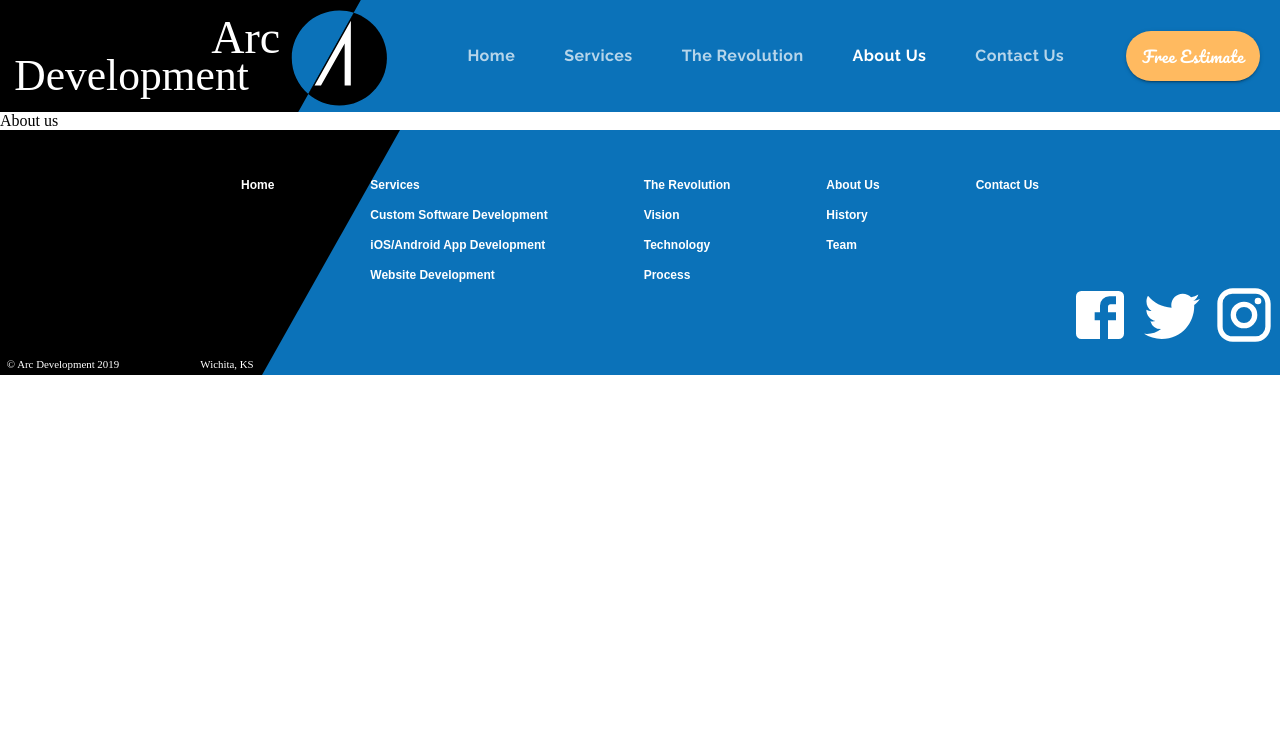
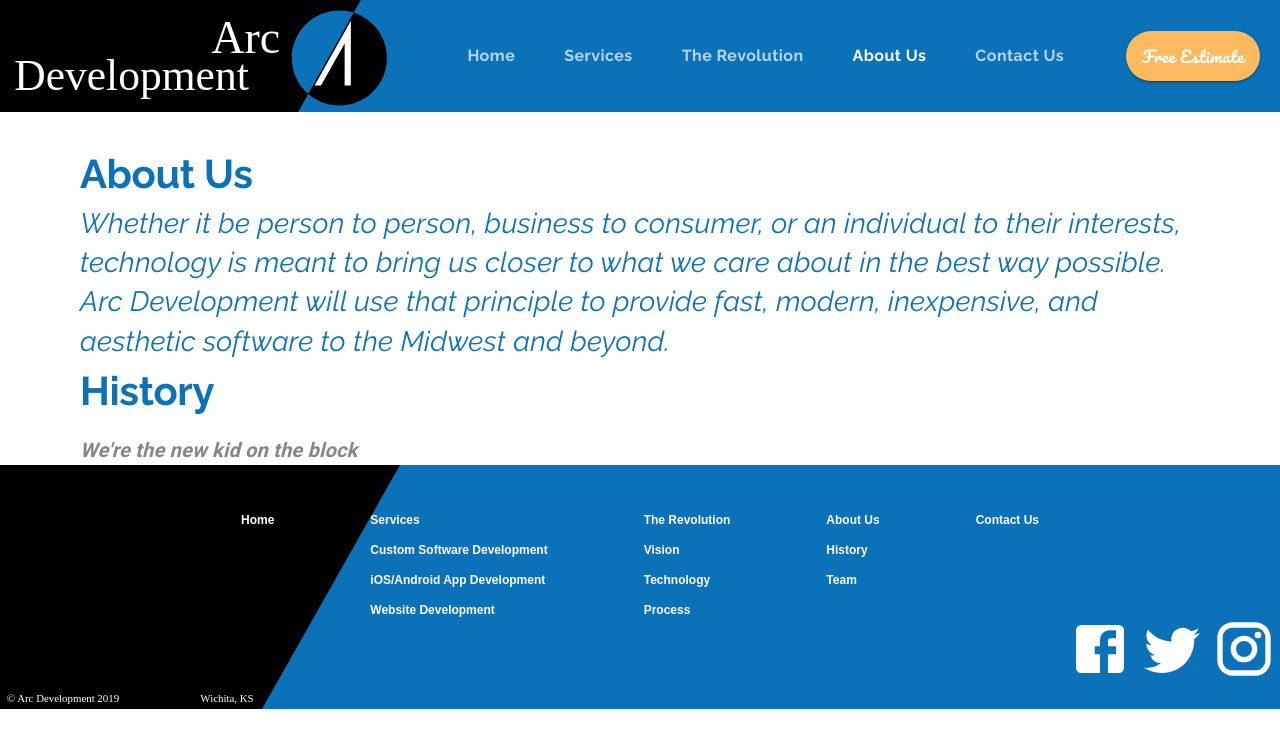
Before and after one commit to SepantaJoshani/Arc-Dev-Clone, a React (Create React App) app: page /about in a window 1280 px wide. Shown: the top 748 px of the page. Built offline with nearby package versions, Linux system fonts and the light colour scheme.

Commit message:
creating about us page and adding the first block

```diff
--- a/src/App.js
+++ b/src/App.js
@@ -10,6 +10,7 @@
 import MobileApps from "./pages/MobileApps";
 import Websites from "./pages/Websites";
 import Revolution from "./pages/Revolution";
+import AboutUs from "./pages/AboutUs";
 
 function App() {
   const [selectedIndex, setSelectedIndex] = useState(0);
@@ -85,7 +86,16 @@
               />
             )}
           />
-          <Route exact path="/about" component={() => <div>About us</div>} />
+          <Route
+            exact
+            path="/about"
+            component={() => (
+              <AboutUs
+                setValue={setValue}
+                setSelectedIndex={setSelectedIndex}
+              />
+            )}
+          />
           <Route exact path="/contact" component={() => <div>Contact</div>} />
           <Route exact path="/estimate" component={() => <div>Estimate</div>} />
         </Switch>
--- /dev/null
+++ b/src/pages/AboutUs.js
@@ -0,0 +1,66 @@
+import { makeStyles, useTheme } from "@material-ui/styles";
+import React from "react";
+import { Grid, Typography } from "@material-ui/core";
+
+const useStyles = makeStyles((theme) => ({
+  missionStatement: {
+    fontStyle: "italic",
+    fontWeight: 300,
+    fontSize: "1.rem",
+    maxWidth: "50em",
+    lineHeight: 1.4,
+  },
+  rowContainer: {
+    paddingLeft: "5rem",
+    paddingRight: "5rem",
+    [theme.breakpoints.down("sm")]: {
+      paddingLeft: "1.5rem",
+      paddingRight: "1.5rem",
+    },
+  },
+}));
+
+const AboutUs = () => {
+  const classes = useStyles();
+  const theme = useTheme();
+
+  return (
+    <Grid container direction="column">
+         {/*--------About Us Block (first)--------*/}
+      <Grid item className={classes.rowContainer} style={{ marginTop: "2rem" }}>
+        <Typography variant="h2">About Us</Typography>
+      </Grid>
+      <Grid
+        item
+        container
+        justifyContent="center"
+        className={classes.rowContainer}
+      >
+        <Typography variant="h4" center className={classes.missionStatement}>
+          Whether it be person to person, business to consumer, or an individual
+          to their interests, technology is meant to bring us closer to what we
+          care about in the best way possible. Arc Development will use that
+          principle to provide fast, modern, inexpensive, and aesthetic software
+          to the Midwest and beyond.
+        </Typography>
+      </Grid>
+       {/*--------History Block (second)--------*/}
+       <Grid item container className={classes.rowContainer}>
+           <Grid item container direction='column'>
+               <Grid item>
+                   <Typography variant='h2' gutterBottom>
+                       History
+                   </Typography>
+               </Grid>
+               <Grid item>
+                   <Typography variant='body1' style={{fontWeight:'700',fontStyle:'italic'}}>
+                   We're the new kid on the block
+                   </Typography>
+               </Grid>
+           </Grid>
+       </Grid>
+    </Grid>
+  );
+};
+
+export default AboutUs;
--- a/src/pages/Revolution.js
+++ b/src/pages/Revolution.js
@@ -28,7 +28,6 @@
 const Revolution = ({ setValue, setSelectedIndex }) => {
   const classes = useStyles();
   const theme = useTheme();
-  const matchesXS = useMediaQuery(theme.breakpoints.down("xs"));
   const matchesSM = useMediaQuery(theme.breakpoints.down("sm"));
   const matchesMD = useMediaQuery(theme.breakpoints.down("md"));
 
@@ -452,7 +451,7 @@
           </Grid>
         </Grid>
         <Grid item style={{ alignSelf: "center" }} lg>
-          <img src={review} alt="maginfying glass" width='100%' />
+          <img src={review} alt="maginfying glass" style={{width:'100%',maxWidth:700}} />
         </Grid>
       </Grid>
       {/*--------Design Block (6th)-------*/}
@@ -557,7 +556,7 @@
           </Grid>
         </Grid>
         <Grid item style={{ alignSelf: "center" }} lg>
-          <img src={review} width='100%' alt="magnifying glass" />
+          <img src={review} style={{width:'100%',maxWidth:700}} alt="magnifying glass" />
         </Grid>
       </Grid>
       {/*--------Orange Build Block (8th)-------*/}
```
